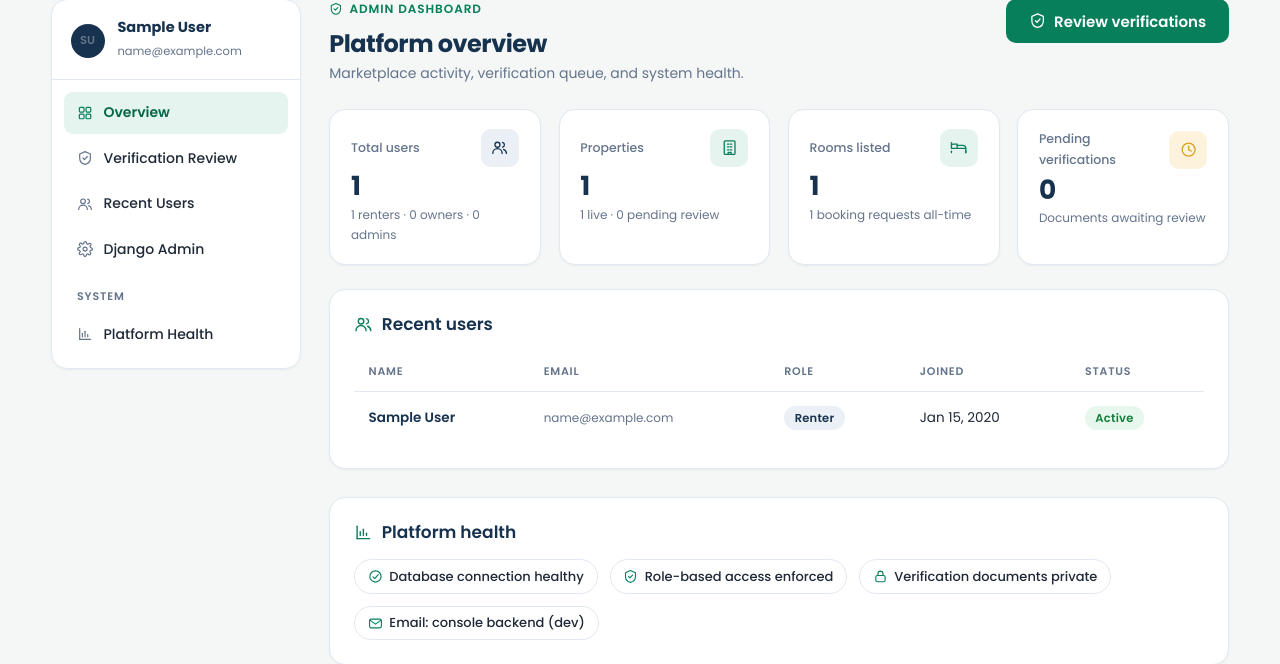
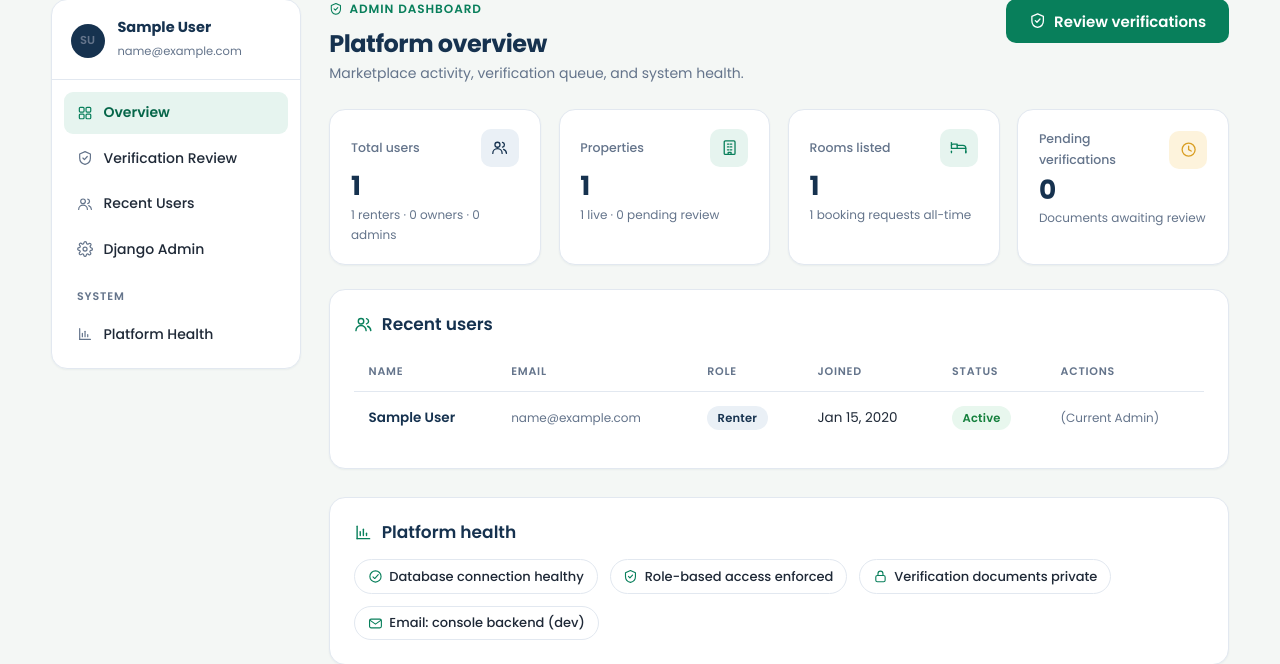
Before and after one commit to jmoanes1/splitshare-rent, a Django app: page /dashboard/ in a window 1280 px wide. Shown: the part 106-770 px from the top of the page. Run offline with Django 5.2, Linux system fonts and the light colour scheme; a user stored in the database is signed in; tables that the repository leaves empty hold one stand-in row (values such as "Sample post"); grey boxes marked "Sample" are stand-in pictures.

Commit message:
Allow admin to delete user accounts from the Admin Dashboard

```diff
--- a/apps/accounts/urls.py
+++ b/apps/accounts/urls.py
@@ -64,4 +64,9 @@ urlpatterns = [
         views.verification_review_action,
         name='verification_review_action',
     ),
+    path(
+        'admin/user/<int:user_id>/delete/',
+        views.admin_delete_user,
+        name='admin_delete_user',
+    ),
 ]
--- a/templates/dashboard/admin.html
+++ b/templates/dashboard/admin.html
@@ -84,7 +84,7 @@
         <div class="card-title">{% icon 'users' %}<h3>Recent users</h3></div>
         <div class="table-wrap">
           <table class="table">
-            <thead><tr><th>Name</th><th>Email</th><th>Role</th><th>Joined</th><th>Status</th></tr></thead>
+            <thead><tr><th>Name</th><th>Email</th><th>Role</th><th>Joined</th><th>Status</th><th>Actions</th></tr></thead>
             <tbody>
               {% for u in recent_users %}
                 <tr>
@@ -93,6 +93,21 @@
                   <td><span class="badge {% if u.role == 'OWNER' %}badge-emerald{% elif u.role == 'ADMIN' %}badge-navy{% endif %}">{{ u.get_role_display }}</span></td>
                   <td>{{ u.date_joined|date:"M j, Y" }}</td>
                   <td>{% if u.is_active %}<span class="badge badge-success">Active</span>{% else %}<span class="badge badge-muted">Inactive</span>{% endif %}</td>
+                  <td>
+                    {% if u != user %}
+                      <form method="post" action="{% url 'admin_delete_user' u.id %}" style="display:inline;"
+                            data-confirm="Are you sure you want to permanently delete user '{{ u.email }}'? This will also delete their profile and associated listings/bookings."
+                            data-confirm-title="Delete User Account"
+                            data-confirm-ok="Delete Account">
+                        {% csrf_token %}
+                        <button type="submit" class="btn btn-sm btn-danger-ghost" title="Delete account">
+                          {% icon 'trash' %} Delete
+                        </button>
+                      </form>
+                    {% else %}
+                      <span class="text-muted" style="font-size: 0.75rem;">(Current Admin)</span>
+                    {% endif %}
+                  </td>
                 </tr>
               {% endfor %}
             </tbody>
```
Also changed, not shown: apps/accounts/views.py (+16 -0 lines).
